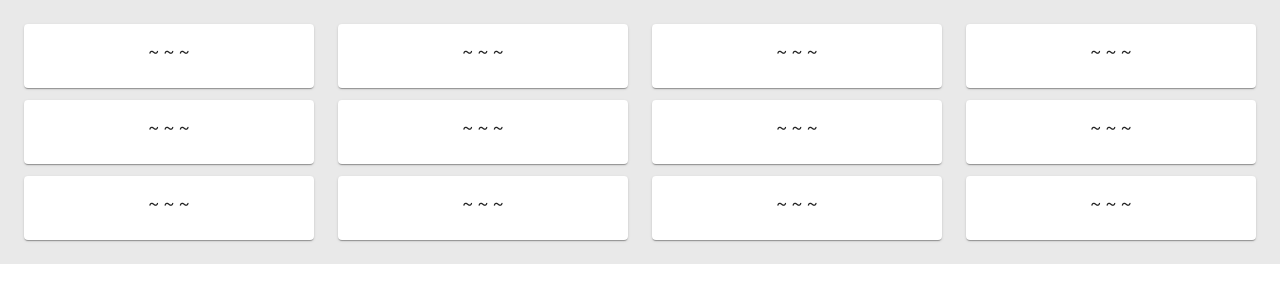
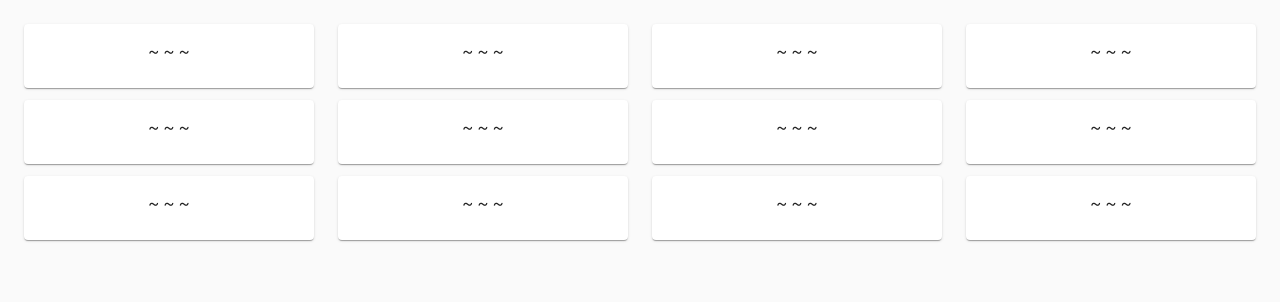
Before and after one commit to glenwinters/set-game, a React (Create React App) app: page / in a window 1280 px wide. Shown: the top 302 px of the page. Built offline with nearby package versions, Linux system fonts and the light colour scheme.

Commit message:
fix: use default background color

```diff
--- a/src/App.tsx
+++ b/src/App.tsx
@@ -4,15 +4,15 @@ import Card from '@material-ui/core/Card';
 import CardContent from '@material-ui/core/CardContent';
 import Typography from '@material-ui/core/Typography';
 import Grid from '@material-ui/core/Grid';
+import { CssBaseline } from '@material-ui/core';
+import { createMuiTheme, ThemeProvider } from '@material-ui/core/styles';
 
-// TODO: Make the root full screen so the background-color is everywhere and
-// then center the Set board
+// TODO: Center the Set board
 const useStyles = makeStyles((theme: Theme) =>
   createStyles({
     root: {
       flexGrow: 1,
       padding: theme.spacing(3),
-      backgroundColor: "#e9e9e9"
     }
   })
 );
@@ -31,9 +31,24 @@ const SetCard: React.FC = () => {
 // TODO: How will we map an array of things to this grid since the 12 items are
 // broken up by Grid containers?
 const App: React.FC = () => {
+  // Source: https://material-ui.com/customization/palette/#user-preference
+  // const prefersDarkMode = useMediaQuery('(prefers-color-scheme: dark)');
+  const prefersDarkMode = false;
+  const theme = React.useMemo(
+    () =>
+      createMuiTheme({
+        palette: {
+          type: prefersDarkMode ? 'dark' : 'light',
+        },
+      }),
+    [prefersDarkMode]
+  );
+
   const classes = useStyles();
 
   return (
+    <ThemeProvider theme={theme}>
+      <CssBaseline />
       <div className={classes.root}>
         <Grid container spacing={3}>
           <Grid item xs>
@@ -78,6 +93,7 @@ const App: React.FC = () => {
           </Grid>
         </Grid>
       </div>
+      </ThemeProvider>
   );
 };
 
```
Lines whose indentation alone changed are shown as unchanged.
